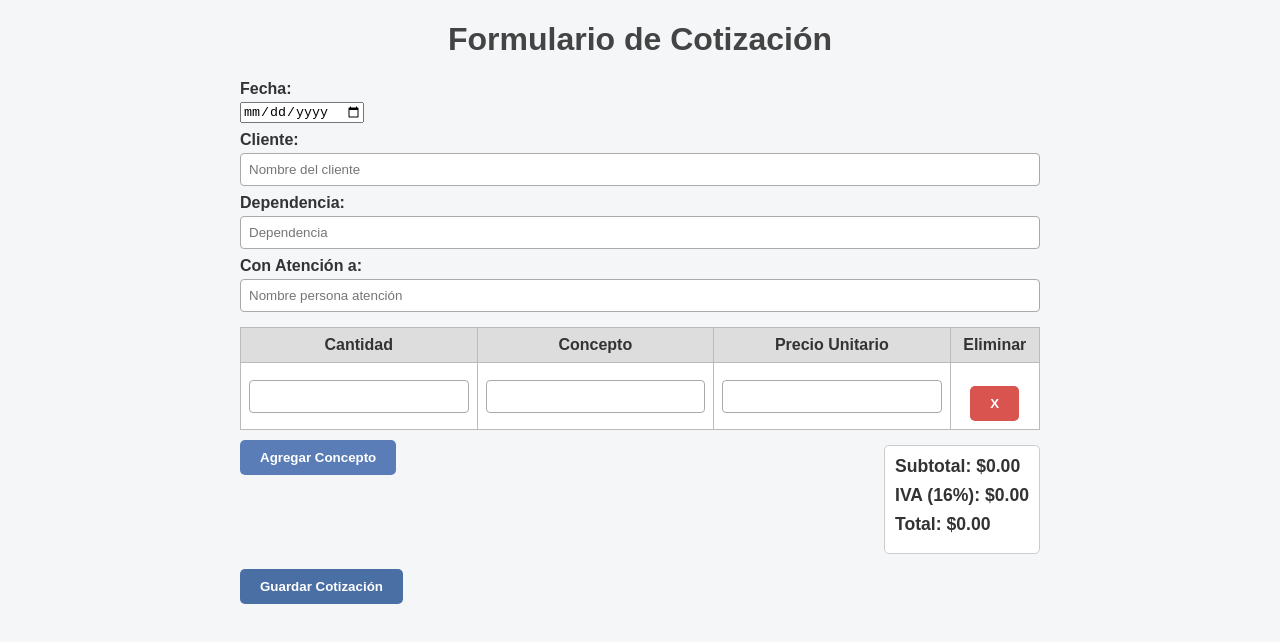
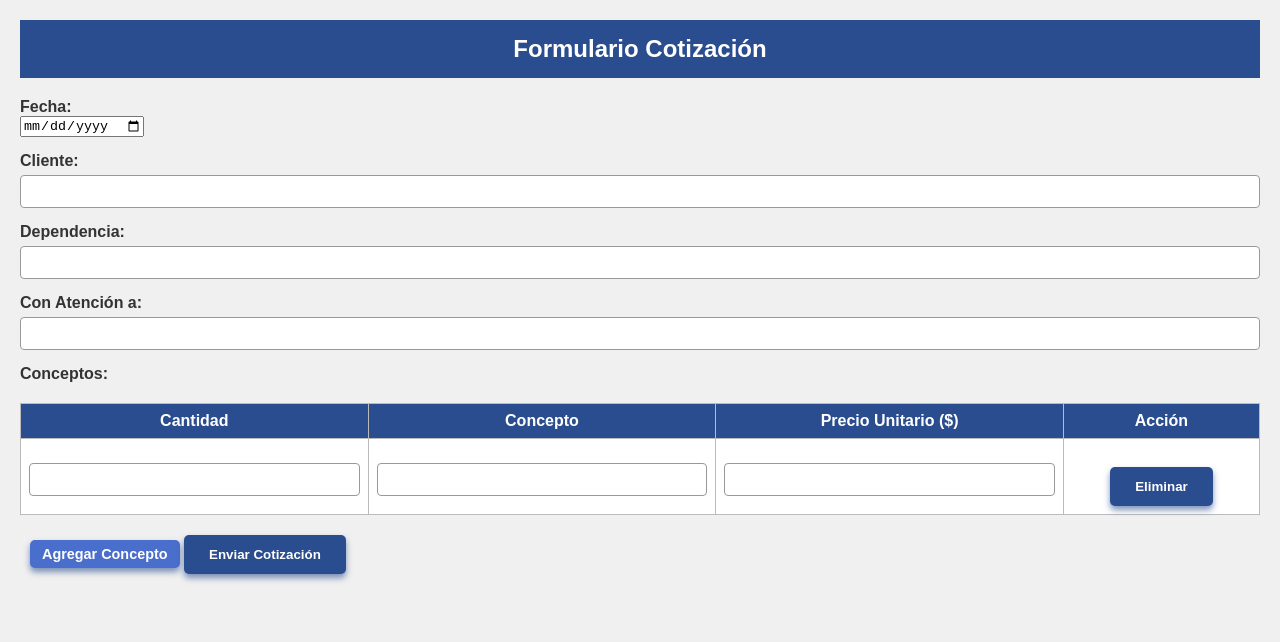
Before and after one commit to emmaroa/VSH, a plain HTML site: page formulario.html in a window 1280 px wide. Drawn offline with Linux system fonts and the light colour scheme.

Commit message:
Update formulario.html

```diff
--- a/formulario.html
+++ b/formulario.html
@@ -2,35 +2,40 @@
 <html lang="es">
 <head>
   <meta charset="UTF-8" />
-  <title>Formulario de Cotización</title>
+  <title>Formulario Cotización</title>
   <style>
     body {
       font-family: Arial, sans-serif;
-      max-width: 800px;
-      margin: 20px auto;
-      background: #f4f6f8;
+      background: #f0f0f0;
+      margin: 20px;
       color: #333;
     }
-    h1 {
+    header {
+      background: #2a4d8f;
+      color: white;
+      padding: 15px;
       text-align: center;
-      color: #444;
+      font-size: 1.5rem;
+      font-weight: bold;
+      margin-bottom: 20px;
     }
     label {
       display: block;
-      margin: 8px 0 4px;
-      font-weight: bold;
+      margin-top: 15px;
+      font-weight: 600;
     }
-    input[type="text"], input[type="number"] {
+    input[type=text], input[type=number] {
       width: 100%;
       padding: 8px;
+      margin-top: 5px;
       box-sizing: border-box;
+      border: 1px solid #999;
       border-radius: 4px;
-      border: 1px solid #aaa;
     }
     table {
       width: 100%;
+      margin-top: 20px;
       border-collapse: collapse;
-      margin-top: 15px;
       background: white;
     }
     th, td {
@@ -39,227 +44,171 @@
       text-align: center;
     }
     th {
-      background: #ddd;
+      background: #2a4d8f;
+      color: white;
     }
-    .btn {
-      background-color: #4a6fa5;
+    button {
+      margin-top: 20px;
+      padding: 12px 25px;
+      background: #2a4d8f;
       border: none;
       color: white;
-      padding: 10px 20px;
       font-weight: bold;
       border-radius: 5px;
       cursor: pointer;
-      margin-top: 15px;
+      box-shadow: 0 4px 6px rgba(42,77,143,0.6);
     }
-    .btn:hover {
-      background-color: #3a5980;
+    button:hover {
+      background: #1e3670;
     }
     #addConcepto {
-      margin-top: 10px;
-      background: #5a7db8;
-    }
-    #addConcepto:hover {
-      background: #486797;
-    }
-    .totales {
-      margin-top: 15px;
-      background: white;
-      padding: 10px;
-      border-radius: 5px;
-      border: 1px solid #ccc;
-      max-width: 320px;
-      float: right;
-    }
-    .totales div {
-      margin-bottom: 8px;
-      font-weight: bold;
-      font-size: 1.1em;
-    }
-    .clearfix::after {
-      content: "";
-      display: table;
-      clear: both;
+      background: #4a6ecc;
+      margin-left: 10px;
+      padding: 6px 12px;
+      font-size: 0.9rem;
     }
   </style>
 </head>
 <body>
 
-  <h1>Formulario de Cotización</h1>
+<header>Formulario Cotización</header>
 
 <form id="cotizacionForm">
 
   <label for="fecha">Fecha:</label>
-    <input type="date" id="fecha" required />
+  <input type="date" id="fecha" name="fecha" required />
 
   <label for="cliente">Cliente:</label>
-    <input type="text" id="cliente" placeholder="Nombre del cliente" required />
+  <input type="text" id="cliente" name="cliente" required />
 
   <label for="dependencia">Dependencia:</label>
-    <input type="text" id="dependencia" placeholder="Dependencia" required />
+  <input type="text" id="dependencia" name="dependencia" required />
 
   <label for="atencion">Con Atención a:</label>
-    <input type="text" id="atencion" placeholder="Nombre persona atención" required />
+  <input type="text" id="atencion" name="atencion" required />
 
+  <label>Conceptos:</label>
   <table id="conceptosTable">
     <thead>
       <tr>
         <th>Cantidad</th>
         <th>Concepto</th>
-          <th>Precio Unitario</th>
-          <th>Eliminar</th>
+        <th>Precio Unitario ($)</th>
+        <th>Acción</th>
       </tr>
     </thead>
-      <tbody id="conceptosBody">
-        <!-- filas de conceptos -->
+    <tbody>
+      <tr>
+        <td><input type="number" min="1" step="1" class="cantidad" required></td>
+        <td><input type="text" class="concepto" required></td>
+        <td><input type="number" min="0" step="0.01" class="precioUnitario" required></td>
+        <td><button type="button" class="removeRowBtn">Eliminar</button></td>
+      </tr>
     </tbody>
   </table>
+  <button type="button" id="addConcepto">Agregar Concepto</button>
 
-    <button type="button" class="btn" id="addConcepto">Agregar Concepto</button>
-
-    <div class="totales clearfix">
-      <div>Subtotal: $<span id="subtotal">0.00</span></div>
-      <div>IVA (16%): $<span id="iva">0.00</span></div>
-      <div>Total: $<span id="total">0.00</span></div>
-    </div>
-
-    <div style="clear: both;"></div>
-
-    <button type="submit" class="btn">Guardar Cotización</button>
+  <button type="submit">Enviar Cotización</button>
 </form>
 
 <script>
-    const conceptosBody = document.getElementById('conceptosBody');
-    const addConceptoBtn = document.getElementById('addConcepto');
-
-    // Función para crear fila nueva concepto
-    function crearFilaConcepto(cantidad = '', concepto = '', precioUnitario = '') {
-      const tr = document.createElement('tr');
-
-      tr.innerHTML = `
-        <td><input type="number" min="1" value="${cantidad}" class="cantidad" required></td>
-        <td><input type="text" value="${concepto}" class="concepto" required></td>
-        <td><input type="number" min="0" step="0.01" value="${precioUnitario}" class="precioUnitario" required></td>
-        <td><button type="button" class="btn eliminarBtn" style="background:#d9534f;">X</button></td>
+  // Añadir fila para concepto nuevo
+  document.getElementById('addConcepto').addEventListener('click', () => {
+    const tbody = document.querySelector('#conceptosTable tbody');
+    const newRow = document.createElement('tr');
+    newRow.innerHTML = `
+      <td><input type="number" min="1" step="1" class="cantidad" required></td>
+      <td><input type="text" class="concepto" required></td>
+      <td><input type="number" min="0" step="0.01" class="precioUnitario" required></td>
+      <td><button type="button" class="removeRowBtn">Eliminar</button></td>
     `;
-
-      // Evento para eliminar fila
-      tr.querySelector('.eliminarBtn').addEventListener('click', () => {
-        tr.remove();
-        calcularTotales();
+    tbody.appendChild(newRow);
   });
 
-      // Evento para recalcular totales al cambiar valores
-      tr.querySelectorAll('input').forEach(input => {
-        input.addEventListener('input', calcularTotales);
+  // Eliminar fila
+  document.querySelector('#conceptosTable tbody').addEventListener('click', (e) => {
+    if(e.target.classList.contains('removeRowBtn')){
+      const rows = document.querySelectorAll('#conceptosTable tbody tr');
+      if(rows.length > 1){
+        e.target.closest('tr').remove();
+      } else {
+        alert('Debe haber al menos un concepto.');
+      }
+    }
   });
 
-      return tr;
-    }
+  // Enviar datos a Apps Script y abrir cotización para imprimir
+  document.getElementById('cotizacionForm').addEventListener('submit', async function(e){
+    e.preventDefault();
 
-    // Agregar primera fila inicialmente
-    conceptosBody.appendChild(crearFilaConcepto());
-
-    addConceptoBtn.addEventListener('click', () => {
-      conceptosBody.appendChild(crearFilaConcepto());
-    });
-
-    function calcularTotales() {
-      let subtotal = 0;
-      const filas = conceptosBody.querySelectorAll('tr');
-      filas.forEach(tr => {
-        const cantidad = parseFloat(tr.querySelector('.cantidad').value) || 0;
-        const precioUnitario = parseFloat(tr.querySelector('.precioUnitario').value) || 0;
-        subtotal += cantidad * precioUnitario;
-      });
-      const iva = subtotal * 0.16;
-      const total = subtotal + iva;
-
-      document.getElementById('subtotal').textContent = subtotal.toFixed(2);
-      document.getElementById('iva').textContent = iva.toFixed(2);
-      document.getElementById('total').textContent = total.toFixed(2);
-    }
-
-    // Recalcular totales cada vez que cambien inputs en la tabla
-    conceptosBody.addEventListener('input', calcularTotales);
-
-    // Al enviar formulario:
-    document.getElementById('cotizacionForm').addEventListener('submit', function(event) {
-      event.preventDefault();
-
-      // Recolectar datos
+    // Leer datos del formulario
     const fecha = document.getElementById('fecha').value;
     const cliente = document.getElementById('cliente').value.trim();
     const dependencia = document.getElementById('dependencia').value.trim();
     const atencion = document.getElementById('atencion').value.trim();
 
-      // Validar que haya fecha
-      if (!fecha) {
-        alert("Por favor selecciona la fecha.");
-        return;
-      }
-
-      // Validar que haya al menos un concepto
+    // Leer conceptos
     const conceptos = [];
-      const filas = conceptosBody.querySelectorAll('tr');
-      if (filas.length === 0) {
-        alert("Agrega al menos un concepto.");
-        return;
-      }
-
-      for (const tr of filas) {
-        const cantidad = parseFloat(tr.querySelector('.cantidad').value);
-        const concepto = tr.querySelector('.concepto').value.trim();
-        const precioUnitario = parseFloat(tr.querySelector('.precioUnitario').value);
-
-        if (!cantidad || !concepto || !precioUnitario) {
-          alert("Por favor llena todos los campos de conceptos correctamente.");
+    const filas = document.querySelectorAll('#conceptosTable tbody tr');
+    for(const fila of filas){
+      const cantidad = parseInt(fila.querySelector('.cantidad').value);
+      const concepto = fila.querySelector('.concepto').value.trim();
+      const precioUnitario = parseFloat(fila.querySelector('.precioUnitario').value);
+      if(isNaN(cantidad) || !concepto || isNaN(precioUnitario)){
+        alert('Por favor, completa todos los campos de conceptos correctamente.');
         return;
       }
       conceptos.push({ cantidad, concepto, precioUnitario });
     }
 
-      const subtotal = parseFloat(document.getElementById('subtotal').textContent);
-      const iva = parseFloat(document.getElementById('iva').textContent);
-      const total = parseFloat(document.getElementById('total').textContent);
+    // Calcular subtotal, iva y total
+    let subtotal = 0;
+    conceptos.forEach(c => {
+      subtotal += c.cantidad * c.precioUnitario;
+    });
+    const iva = subtotal * 0.16;
+    const total = subtotal + iva;
 
-      const data = {
+    // Preparar datos para enviar
+    const dataToSend = {
+      fecha,
+      cliente,
+      dependencia,
+      atencion,
+      conceptos: JSON.stringify(conceptos), // Guardamos como texto en Sheets
+      subtotal: subtotal.toFixed(2),
+      iva: iva.toFixed(2),
+      total: total.toFixed(2),
+    };
+
+    try {
+      // Cambia esta URL por la URL de tu Apps Script desplegado como Web App
+      const url = 'TU_URL_DE_APPS_SCRIPT';
+
+      const response = await fetch(url, {
+        method: 'POST',
+        body: new URLSearchParams(dataToSend),
+      });
+      const result = await response.json();
+
+      if(result.status === 'success'){
+        alert('Cotización guardada correctamente! Se abrirá la plantilla para imprimir.');
+        // Abrir plantilla cotización con datos
+        const printWindow = window.open('cotizacion.html', '_blank');
+        printWindow.cotizacionData = {
           fecha,
           cliente,
           dependencia,
           atencion,
           conceptos,
-        subtotal,
-        iva,
-        total
         };
-
-      // Enviar datos al Apps Script
-      fetch("TU_URL_DE_APPS_SCRIPT_AQUI", {
-        method: "POST",
-        body: JSON.stringify(data),
-        headers: {
-          "Content-Type": "application/json"
+      } else {
+        alert('Error al guardar: ' + result.message);
       }
-      })
-      .then(response => response.json())
-      .then(resp => {
-        if (resp.result === "success") {
-          alert("Cotización guardada correctamente!");
-          this.reset();
-          conceptosBody.innerHTML = '';
-          conceptosBody.appendChild(crearFilaConcepto());
-          calcularTotales();
-        } else {
-          alert("Error guardando la cotización.");
+    } catch (error) {
+      alert('Error al conectar con el servidor: ' + error.message);
     }
-      })
-      .catch(err => {
-        alert("Error al conectar con Google Sheets: " + err.message);
   });
-    });
-
-    // Calcular totales iniciales
-    calcularTotales();
 </script>
 
 </body>
```
Lines whose indentation alone changed are shown as unchanged.
